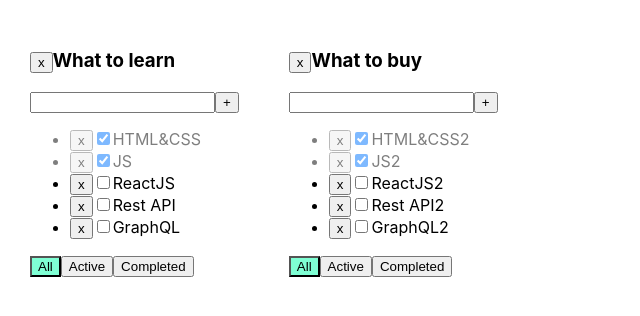
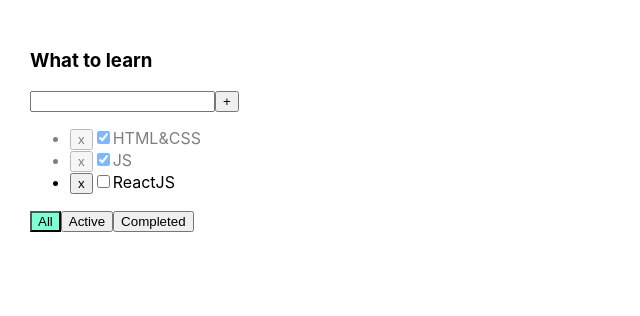
Before and after one commit to Yuhee2020/Microtasks, a React (Create React App) app in the folder todolistonelove/: page / in a window 1280 px wide. Shown: the top 316 px of the page, without its empty margins (0-640 px from the left). Built offline with nearby package versions, Linux system fonts and the light colour scheme.

Commit message:
05.05 training

```diff
--- a/todolistonelove/src/App.tsx
+++ b/todolistonelove/src/App.tsx
@@ -3,90 +3,49 @@ import './App.css';
 import {Todolist} from './Todolist';
 import {v1} from "uuid";
 
-
 export type FilterType = "all" | "active" | "completed"
-export type TodolistsType = {
-    id: string
-    title: string
-    filter: FilterType
-}
 
 function App() {
 
-    let todolistID1 = v1();
-    let todolistID2 = v1();
-
-    let [todolists, setTodolists] = useState<Array<TodolistsType>>([
-        {id: todolistID1, title: 'What to learn', filter: 'all'},
-        {id: todolistID2, title: 'What to buy', filter: 'all'},
-    ])
-
-    let [tasks, setTasks] = useState({
-        [todolistID1]: [
+    const [tasks, setTasks] = useState([
         {id: v1(), title: "HTML&CSS", isDone: true},
         {id: v1(), title: "JS", isDone: true},
-            {id: v1(), title: "ReactJS", isDone: false},
-            {id: v1(), title: "Rest API", isDone: false},
-            {id: v1(), title: "GraphQL", isDone: false},
-        ],
-        [todolistID2]: [
-            {id: v1(), title: "HTML&CSS2", isDone: true},
-            {id: v1(), title: "JS2", isDone: true},
-            {id: v1(), title: "ReactJS2", isDone: false},
-            {id: v1(), title: "Rest API2", isDone: false},
-            {id: v1(), title: "GraphQL2", isDone: false},
-        ]
-    });
+        {id: v1(), title: "ReactJS", isDone: false}
+    ])
+    const [filter, setFilter] = useState<FilterType>("all")
 
-    const removeTask = (todolistId: string, taskId: string) => {
-        setTasks({...tasks,[todolistId]:tasks[todolistId].filter(el=>el.id!==taskId)})
-
+    const removeTask = (taskId: string) => {
+        setTasks(tasks.filter(el => el.id !== taskId))
     }
-    const changeFilter = (todolistId: string, value: FilterType) => {
-        setTodolists(todolists.map(el=>el.id===todolistId? {...el, filter:value}:el))
-
+    const addTask= (newTitle:string)=>{
+        let newTask= {id: v1(), title: newTitle, isDone: false}
+        setTasks([newTask,...tasks])
     }
-    const addTask = (todolistId: string, title: string) => {
-        let newTask={id: v1(), title, isDone: true}
-        setTasks({...tasks,[todolistId]:[newTask, ...tasks[todolistId]]})
-        // setTasks([newTask,...tasks])
+    const changeFilter=(value:FilterType)=>{
+        setFilter(value)
     }
-    const changeStatus = (todolistId: string, taskId: string, taskStatus: boolean) => {
-        setTasks({...tasks,[todolistId]:tasks[todolistId].map(el=>el.id===taskId? {...el, isDone:taskStatus}:el)})
-        // setTasks(tasks.map(el=>el.id===taskId? {...el, isDone: taskStatus} : el))
-    }
-
-    const removeTodolist=(todolistId: string)=>{
-        setTodolists(todolists.filter(el=>el.id!==todolistId))
+    const changeStatus=(taskId:string, isDoneStatus:boolean)=>{
+        setTasks(tasks.map(el=>el.id===taskId?{...el, isDone: isDoneStatus}:el))
     }
 
 
-    return (
-        <div className="App">
-            {todolists.map(el => {
-                let tasksForTodoList = tasks[el.id]
-                if (el.filter === "active") {
-                    tasksForTodoList = tasks[el.id].filter(el => !el.isDone)
+    let filteredTasks = tasks
+    if (filter === "active") {
+        filteredTasks = tasks.filter(el => !el.isDone)
     }
-                if (el.filter === "completed") {
-                    tasksForTodoList = tasks[el.id].filter(el => el.isDone)
+    if (filter === "completed") {
+        filteredTasks = tasks.filter(el => el.isDone)
     }
 
     return (
-                    <Todolist
-                        key={el.id}
-                        todolistId={el.id}
-                        title={el.title}
-                        tasks={tasksForTodoList}
+        <div className="App">
+            <Todolist title="What to learn"
+                      tasks={filteredTasks}
                       removeTask={removeTask}
                       changeFilter={changeFilter}
                       addTask={addTask}
                       changeStatus={changeStatus}
-                        filter={el.filter}
-                        removeTodolist={removeTodolist}/>
-                )
-
-            })}
+                      filter={filter}/>
 
         </div>
     );
--- a/todolistonelove/src/Todolist.module.css
+++ b/todolistonelove/src/Todolist.module.css
@@ -1,15 +1,15 @@
-.error {
-    border: red 1px solid;
-}
-
-.errorMessage {
+.error{
     color: red;
 }
 
-.activeFilter {
+.errorInput{
+    border-color: red;
+}
+
+.task{
+    opacity: 50%;
+}
+
+.filter{
     background-color: aquamarine;
 }
-
-.isDone {
-    opacity: 0.5;
-}
--- a/todolistonelove/src/Todolist.tsx
+++ b/todolistonelove/src/Todolist.tsx
@@ -1,4 +1,4 @@
-import React, {ChangeEvent, KeyboardEvent, useState} from 'react';
+import React, {ChangeEvent, useState,KeyboardEvent} from 'react';
 import {FilterType} from "./App";
 import s from "./Todolist.module.css"
 
@@ -9,90 +9,76 @@ type TaskType = {
 }
 
 type PropsType = {
-    todolistId: string
     title: string
     tasks: Array<TaskType>
-    removeTask: (todolistId: string, taskId: string) => void
-    changeFilter: (todolistId: string, value: FilterType) => void
-    addTask: (todolistId: string, title: string) => void
-    changeStatus: (todolistId: string, taskId: string, taskStatus: boolean) => void
+    removeTask: (taskId: string) => void
+    changeFilter: (value: FilterType) => void
+    addTask: (title:string) => void
+    changeStatus: (taskId: string, isDoneStatus:boolean)=>void
     filter: FilterType
-    removeTodolist: (todolistId: string)=>void
 }
 
+export function Todolist(props: PropsType) {
 
-export function Todolist(props: PropsType) {
     const [title, setTitle] = useState("")
     const [error, setError] = useState("")
 
-    const onClickAllHandler = () => {
-        props.changeFilter(props.todolistId, "all")
+    const onChangeTitleHandler=(e:ChangeEvent<HTMLInputElement>)=>{
+        setTitle(e.currentTarget.value)
+        setError("")
     }
-    const onClickActiveHandler = () => {
-        props.changeFilter(props.todolistId, "active")
-    }
-    const onClickCompletedHandler = () => {
-        props.changeFilter(props.todolistId, "completed")
+    const onKeyPressHandler=(e:KeyboardEvent<HTMLInputElement>)=>{
+        e.key==="Enter" && addTaskHandler()
     }
     const addTaskHandler = () => {
-        title.trim() == "" ? setError("title is required") : props.addTask(props.todolistId, title.trim())
+        title.trim()? props.addTask(title.trim()) : setError("title is required")
         setTitle("")
     }
-    const onChangeHandler = (e: ChangeEvent<HTMLInputElement>) => {
-        setTitle(e.currentTarget.value)
-        setError("")
+    const onAllClickHandler = () => {
+        props.changeFilter("all")
+    }
+    const onActiveClickHandler = () => {
+        props.changeFilter("active")
+    }
+    const onCompletedClickHandler = () => {
+        props.changeFilter("completed")
+    }
 
 
-    }
-    const onKeyPressHandler = (e: KeyboardEvent<HTMLInputElement>) => {
-
-        e.key === "Enter" && addTaskHandler()
-    }
-    const removeTodolistHandler = () => {
-        props.removeTodolist(props.todolistId)
-    }
-
     return <div>
-
-        <h3>
-            <button onClick={removeTodolistHandler}>x</button>
-            { props.title}</h3>
-
+        <h3>{props.title}</h3>
         <div>
             <input value={title}
-                   onChange={onChangeHandler}
+                   className={error? s.errorInput: ""}
+                   onChange={onChangeTitleHandler}
                    onKeyPress={onKeyPressHandler}
-                   className={error ? s.error : ""}
             />
             <button onClick={addTaskHandler}>+</button>
-            <div className={s.errorMessage}>{error}</div>
+            {error? <div className={s.error}>{error}</div>: ""}
         </div>
-        <ul>
-            {props.tasks.map(el => {
-                const onClickHandler = () => {
-                    props.removeTask(props.todolistId, el.id)
-                }
-                const onChangeHandler = (e: ChangeEvent<HTMLInputElement>) => {
-                    props.changeStatus(props.todolistId, el.id, e.currentTarget.checked)
+        <ul>{props.tasks.map(el => {
+            const onClickHandler = () => {
+                props.removeTask(el.id)
+            }
+            const onChangeHandler=(e:ChangeEvent<HTMLInputElement>)=>{
+                props.changeStatus(el.id, e.currentTarget.checked)
+            }
+            return (
+                <li key={el.id} className={el.isDone? s.task : ""}>
+                    <button onClick={onClickHandler}>x</button>
+                    <input type="checkbox"
+                           onChange={onChangeHandler}
+                           checked={el.isDone}/>
+                    <span>{el.title}</span>
+                </li>
+            )
+        })}
 
-                }
-
-                return (
-                    <li className={el.isDone ? s.isDone : ""} key={el.id}>
-                        <button onClick={onClickHandler}>x</button>
-                        <input type="checkbox"
-                               onChange={onChangeHandler}
-                               checked={el.isDone}/>
-                        <span>{el.title}</span></li>)
-            })}
         </ul>
         <div>
-            <button className={props.filter === "all" ? s.activeFilter : ""} onClick={onClickAllHandler}>All</button>
-            <button className={props.filter === "active" ? s.activeFilter : ""} onClick={onClickActiveHandler}>Active
-            </button>
-            <button className={props.filter === "completed" ? s.activeFilter : ""}
-                    onClick={onClickCompletedHandler}>Completed
-            </button>
+            <button  className={props.filter==="all"? s.filter: ""} onClick={onAllClickHandler}>All</button>
+            <button className={props.filter==="active"? s.filter: ""} onClick={onActiveClickHandler}>Active</button>
+            <button className={props.filter==="completed"? s.filter: ""} onClick={onCompletedClickHandler}>Completed</button>
         </div>
     </div>
 }
```
Also changed, not shown: todolistonelove/src/index.tsx (line endings or trailing spaces). Lines whose indentation alone changed are shown as unchanged.
